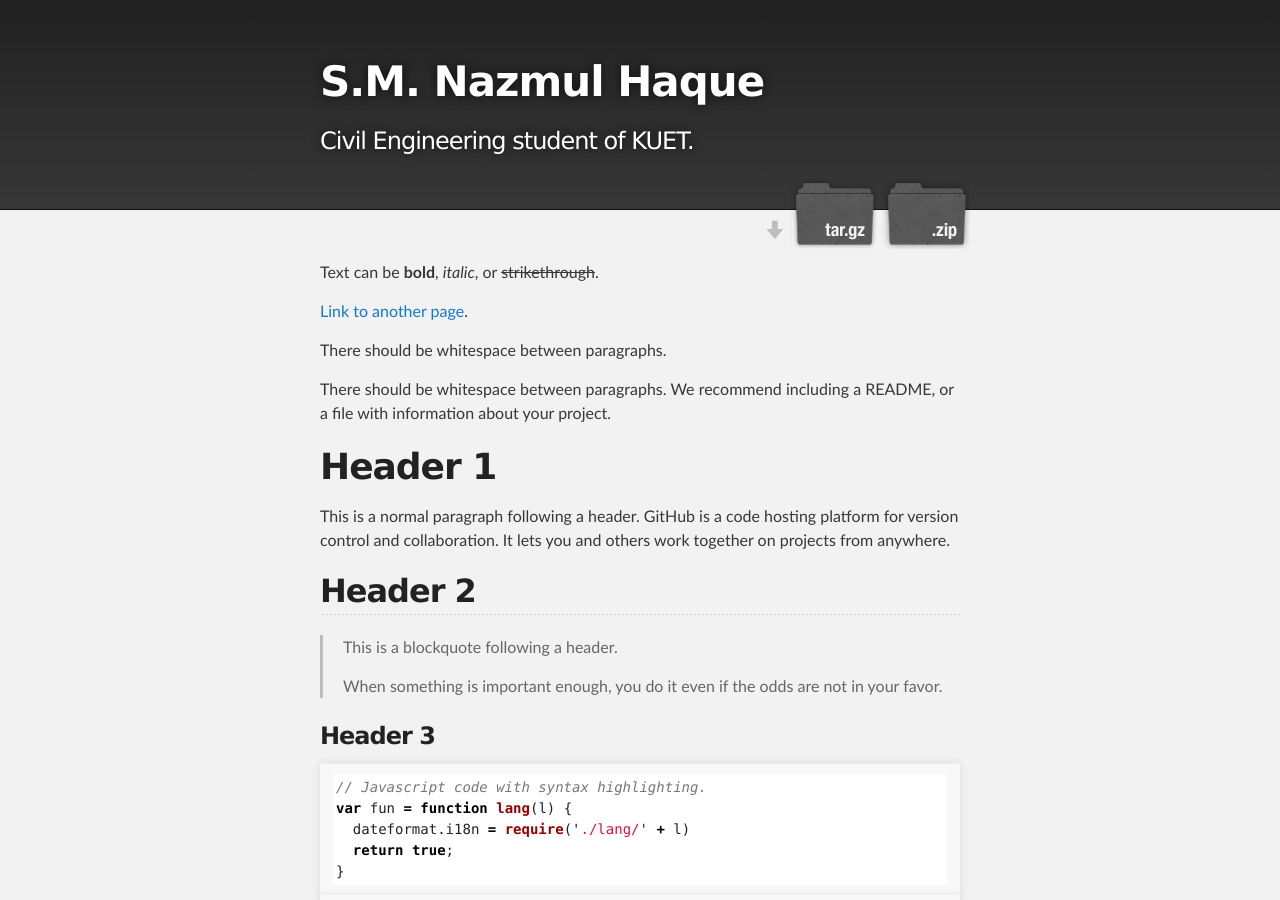
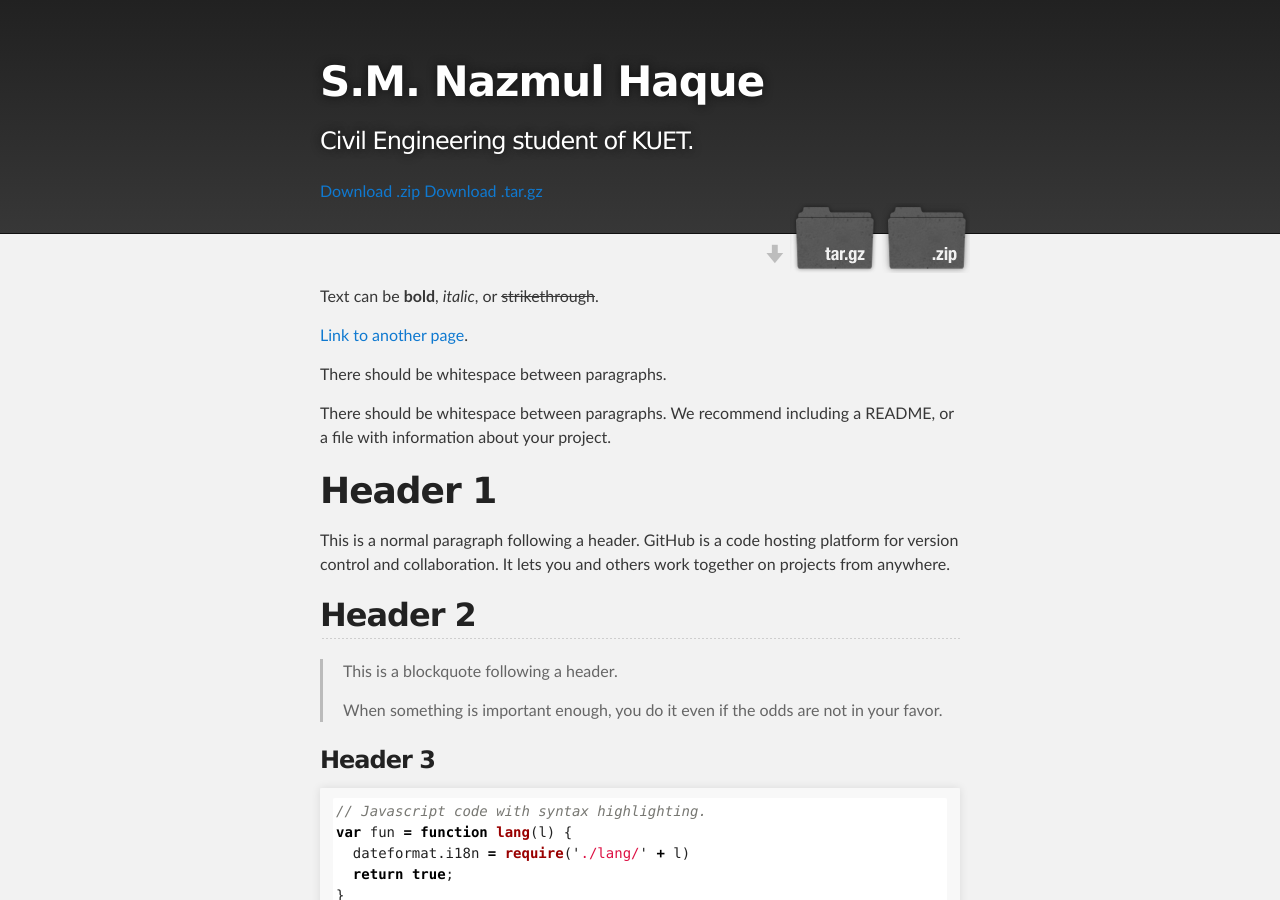
Before and after one commit to nazmul1501034/nazmul1501034.github.io, a Jekyll site: the page built from index.md, in a window 1280 px wide and 900 px high. Built offline with Jekyll 4.4.1, drawn with Linux system fonts in a browser that asks for light colours.

Commit message:
modified defaul.html file

```diff
--- a/_layouts/default.html
+++ b/_layouts/default.html
@@ -28,6 +28,13 @@
               <a class="tar_download_link" href="{{ site.github.tar_url }}">Download this project as a tar.gz file</a>
             </section>
           {% endif %}
+		  {% if site.github.is_project_page %}
+         	<a href="{{ site.github.repository_url }}" class="btn">View on GitHub</a>
+      	  {% endif %}
+      	  {% if site.show_downloads %}
+        	  <a href="{{ site.github.zip_url }}" class="btn">Download .zip</a>
+        	  <a href="{{ site.github.tar_url }}" class="btn">Download .tar.gz</a>
+      	  {% endif %}
         </header>
     </div>
 
```
